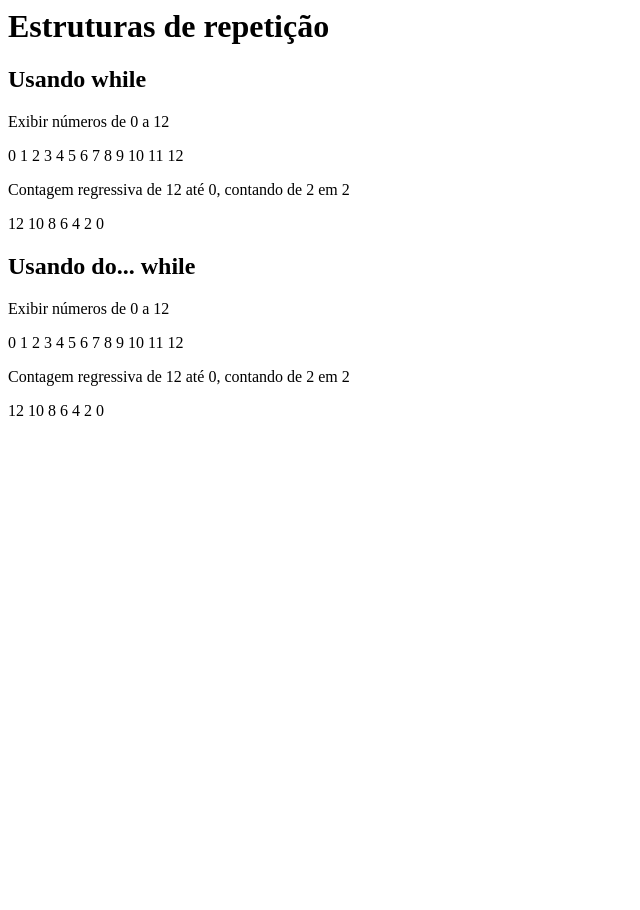
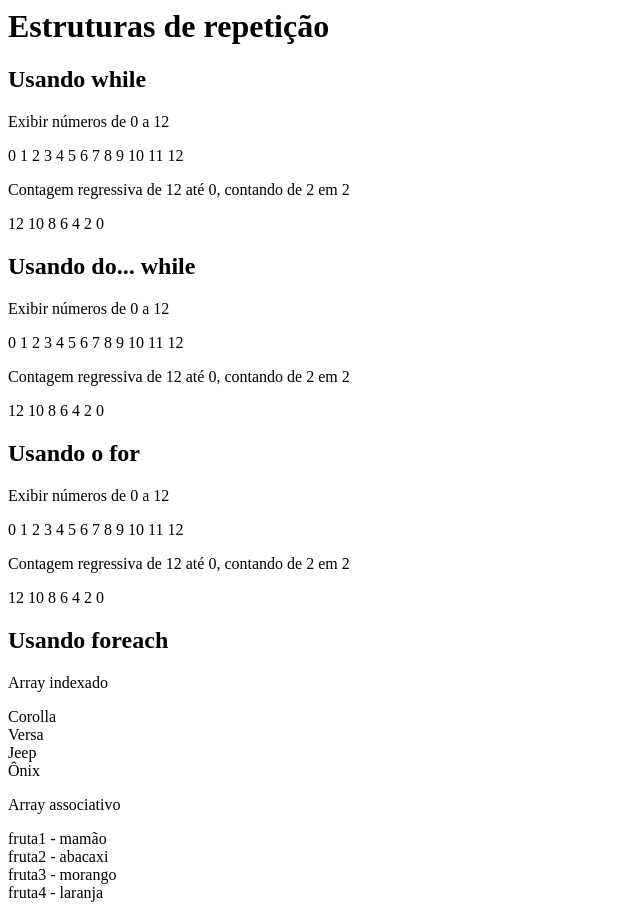
Before and after one commit to eduM42/ADSD2-2022, a PHP site: page /EX1.php in a window 1280 px wide. Shown: the whole page, without its empty margins (0-640 px from the left). Before the commit the page ends 416 px from the top, so only its background shows below. Run offline with PHP 8.4, Linux system fonts and the light colour scheme.

Commit message:
modified

```diff
--- a/LP1/AULA5/EXEMPLOS/EX1.php
+++ b/LP1/AULA5/EXEMPLOS/EX1.php
@@ -29,4 +29,28 @@
         echo "$cont ";
         $cont -= 2;
     }while($cont >= 0);
+
+    echo "<h2>Usando o for</h2>";
+    echo "<p>Exibir números de 0 a 12</p>";
+    for($cont = 0; $cont <= 12; $cont++){
+        echo "$cont ";
+    }
+
+    echo "<p>Contagem regressiva de 12 até 0, contando de 2 em 2</p>";
+    for($cont = 12; $cont >= 0; $cont-=2){
+        echo "$cont ";
+    }
+
+    echo "<h2>Usando foreach</h2>";
+    echo "<p>Array indexado</p>";
+    $carros = array("Corolla", "Versa", "Jeep", "Ônix");
+    foreach($carros as $car){
+        echo "$car<br>";
+    }
+    echo "<p>Array associativo</p>";
+    $frutas = array("fruta1" => "mamão", "fruta2" => "abacaxi", "fruta3" => "morango",
+    "fruta4" => "laranja");
+    foreach($frutas as $ft => $fruta){
+        echo "$ft - $fruta<br>";
+    }
 ?>
```
